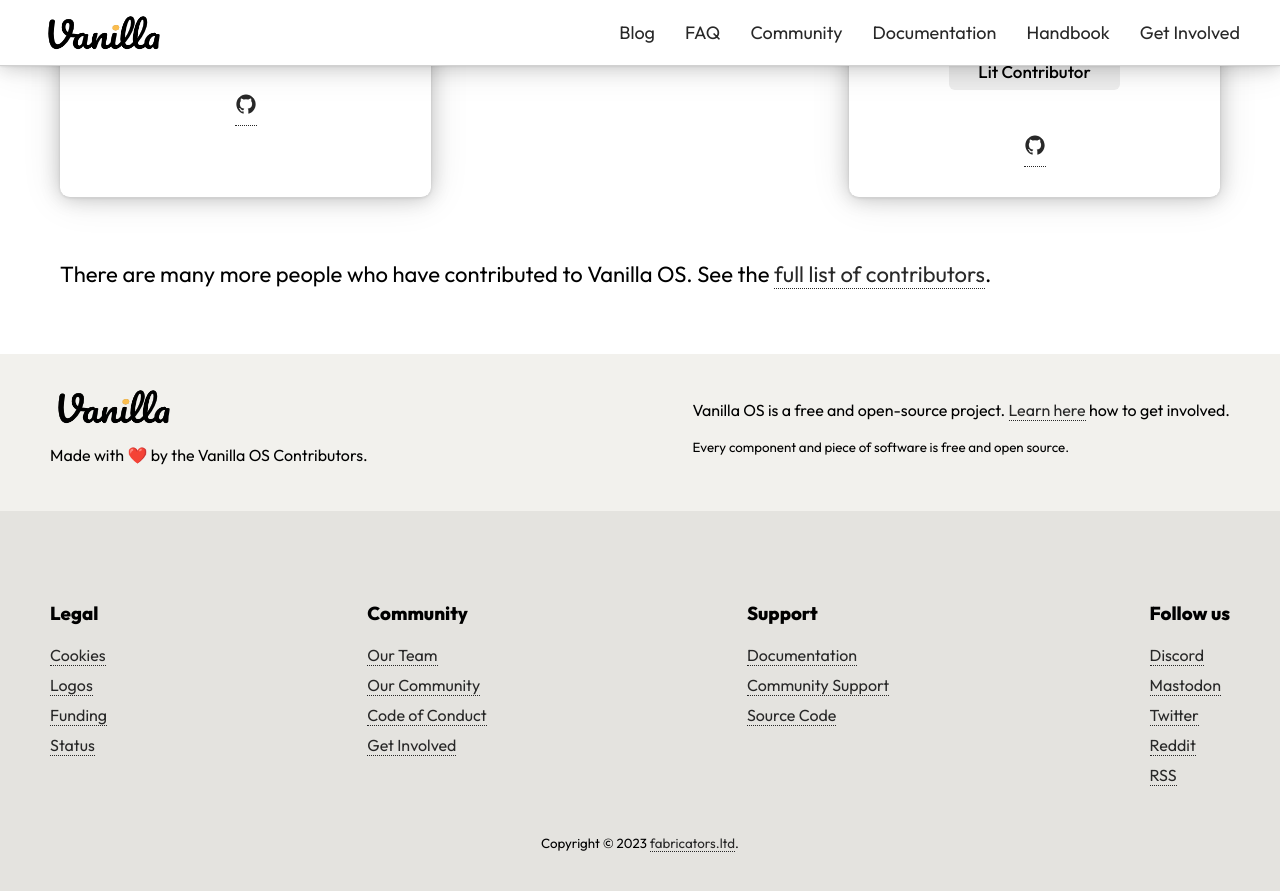
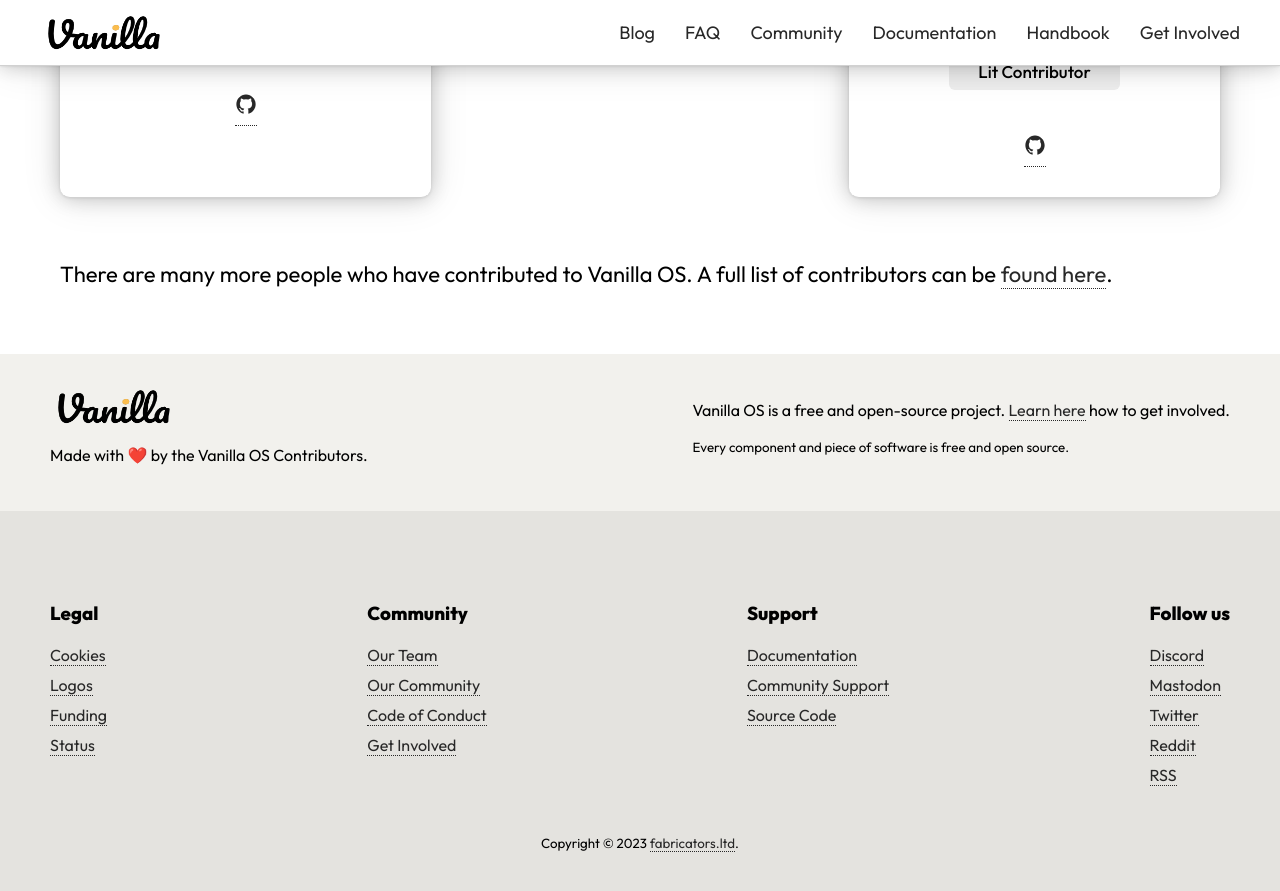
Before and after one commit to Vanilla-OS/website, a Jekyll site: the page built from team.md, in a window 1280 px wide and 900 px high, scrolled down 2264 px. Shown: the top 891 px of the window. Built offline with Jekyll 4.4.1, drawn with Linux system fonts in a browser that asks for light colours.

Commit message:
team.md: update wording

```diff
--- a/team.md
+++ b/team.md
@@ -8,7 +8,7 @@
   <p>Vanilla OS is an Open Source project that is maintained by <a href="//fabricators.ltd">fabricators.ltd</a> and a team of volunteers. We are a diverse group of people from all over the world, with a wide range of skills and backgrounds. We are passionate about making Vanilla OS the best it can be.</p>
     <div class="contributors" id="contributors"></div>
     <br />
-    <p>There are many more people who have contributed to Vanilla OS. See the <a href="https://github.com/Vanilla-OS/website/blob/main/contributors-list.md">full list of contributors</a>.</p>
+    <p>There are many more people who have contributed to Vanilla OS. A full list of contributors can be <a href="https://github.com/Vanilla-OS/website/blob/main/contributors-list.md">found here</a>.</p>
 </div>
 
 <script type="text/javascript" src="/assets/js/contributors.js"></script>
```
